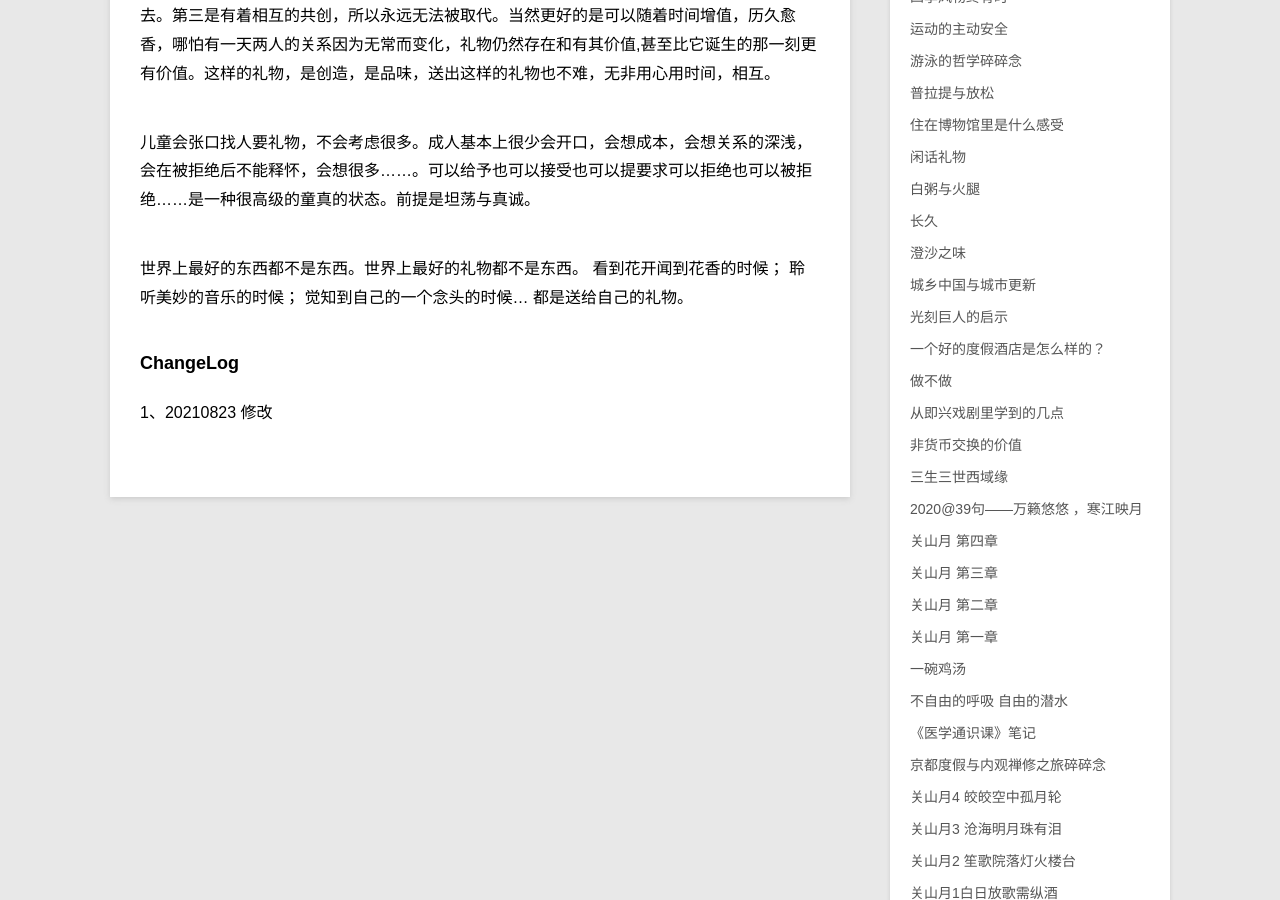
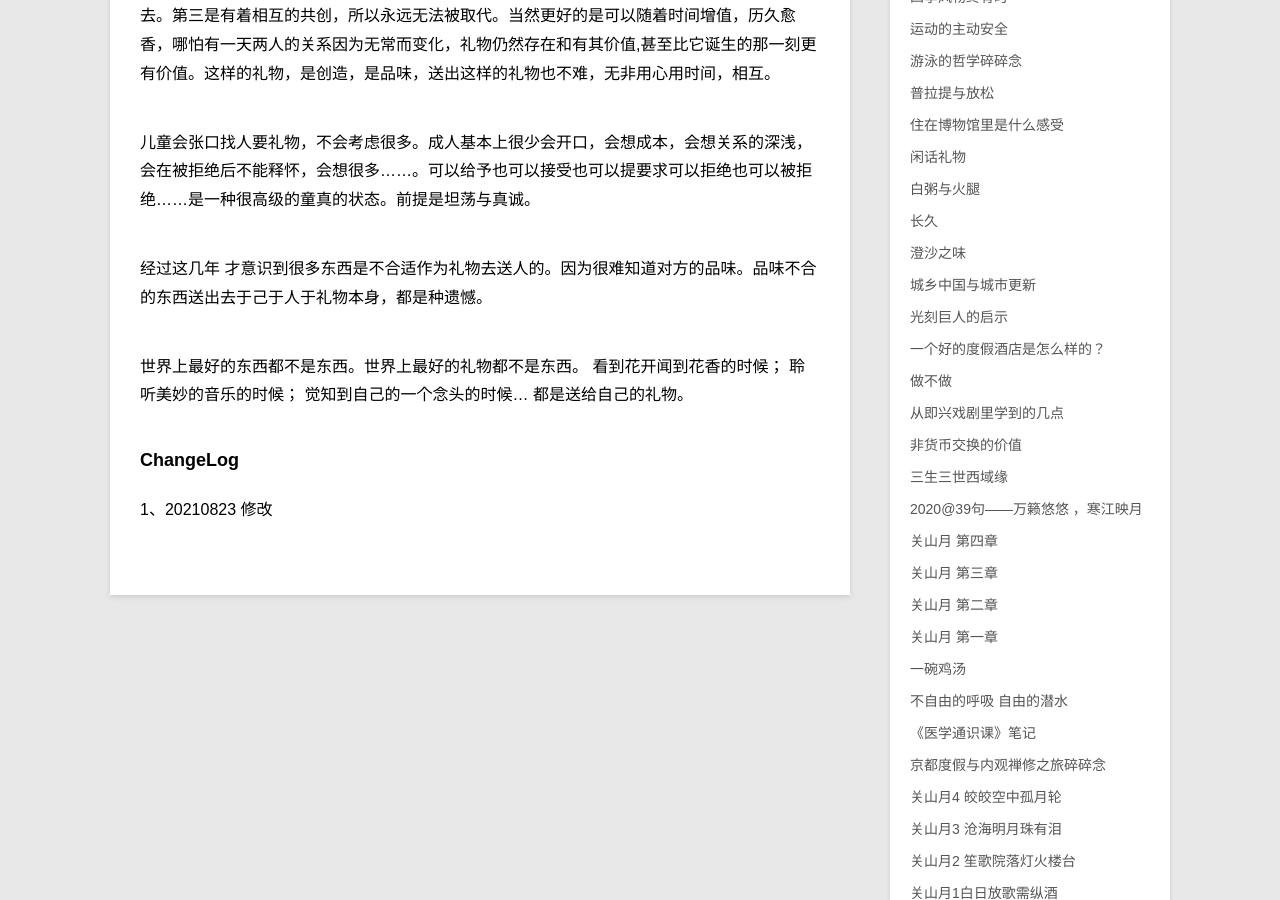
Before and after one commit to violettianjie/violettianjie.github.io, a Jekyll site: the page built from _posts/blog/2021-05-20-gift.md, in a window 1280 px wide and 900 px high, scrolled down 672 px. Built offline with Jekyll 4.4.1, drawn with Linux system fonts in a browser that asks for light colours.

Commit message:
Update 2021-05-20-gift.md

```diff
--- a/_posts/blog/2021-05-20-gift.md
+++ b/_posts/blog/2021-05-20-gift.md
@@ -15,6 +15,8 @@ category: blog
 
 儿童会张口找人要礼物，不会考虑很多。成人基本上很少会开口，会想成本，会想关系的深浅，会在被拒绝后不能释怀，会想很多……。可以给予也可以接受也可以提要求可以拒绝也可以被拒绝……是一种很高级的童真的状态。前提是坦荡与真诚。
 
+经过这几年 才意识到很多东西是不合适作为礼物去送人的。因为很难知道对方的品味。品味不合的东西送出去于己于人于礼物本身，都是种遗憾。
+
 世界上最好的东西都不是东西。世界上最好的礼物都不是东西。
 看到花开闻到花香的时候；
 聆听美妙的音乐的时候；
```
